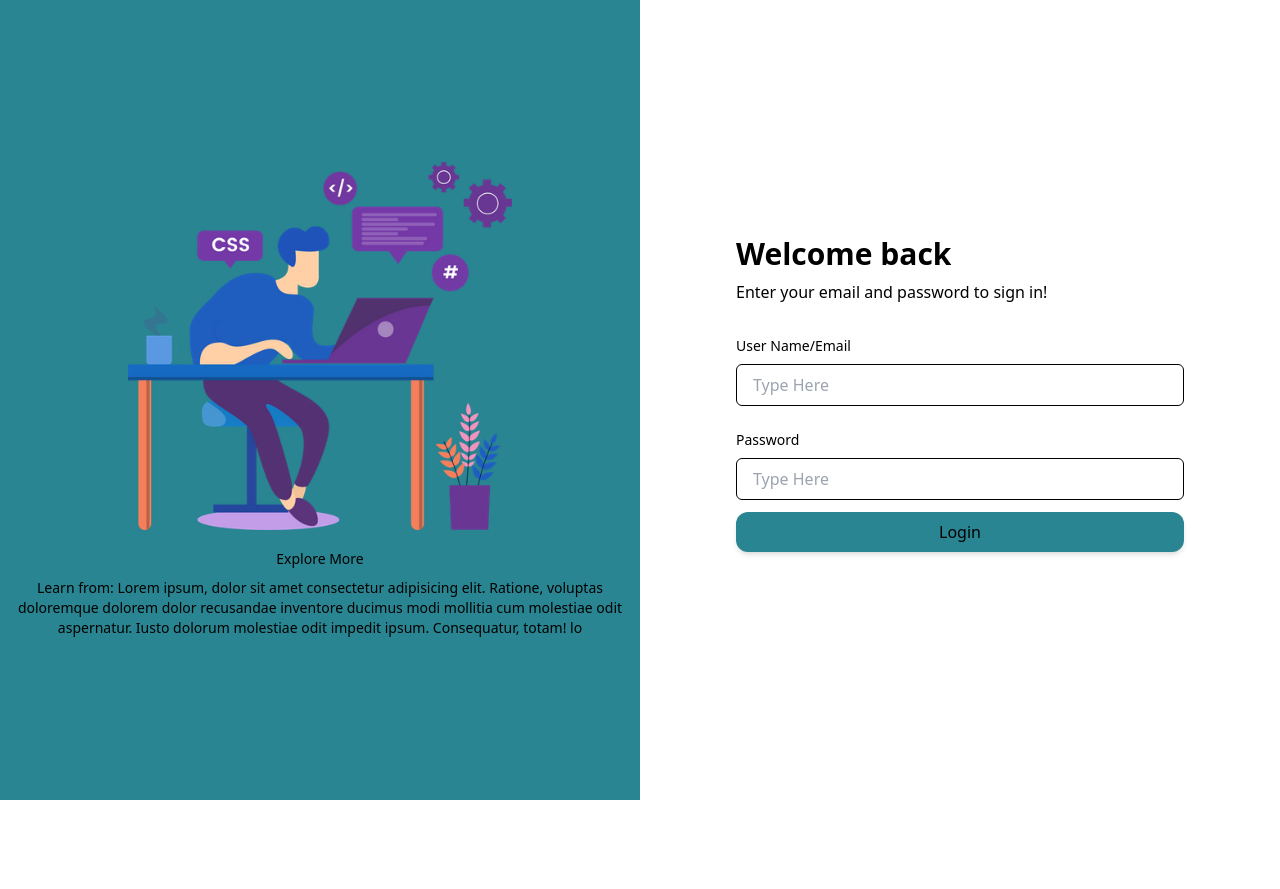
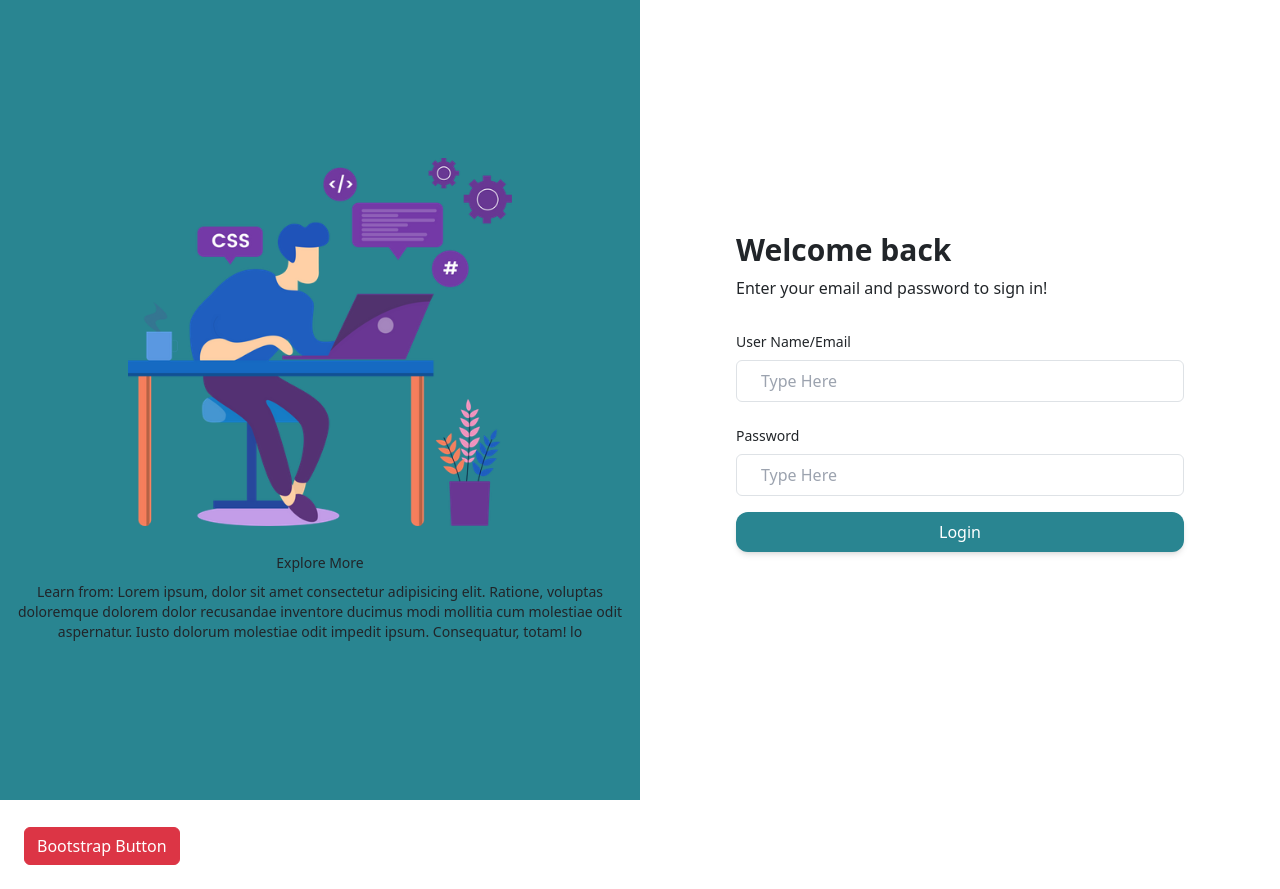
Before and after one commit to Nogaaaa/internship, an Angular app: page / in a window 1280 px wide. Before the commit the page ends 800 px from the top, so only its background shows below. Built offline with nearby package versions, Linux system fonts and the light colour scheme.

Commit message:
testing bs and tw

```diff
--- a/angular.json
+++ b/angular.json
@@ -100,7 +100,10 @@
             "styles": [
               "src/styles.scss"
             ],
-            "scripts": []
+           "scripts": [
+  "node_modules/@popperjs/core/dist/umd/popper.min.js",
+  "node_modules/bootstrap/dist/js/bootstrap.min.js"
+]
 
           }
         }
--- a/package.json
+++ b/package.json
@@ -21,6 +21,8 @@
     "@angular/platform-server": "^19.1.0",
     "@angular/router": "^19.1.0",
     "@angular/ssr": "^19.1.5",
+    "@popperjs/core": "^2.11.8",
+    "bootstrap": "^5.3.3",
     "express": "^4.18.2",
     "rxjs": "~7.8.0",
     "tslib": "^2.3.0",
--- a/src/app/login/login.component.ts
+++ b/src/app/login/login.component.ts
@@ -153,6 +153,16 @@ import { MainButtonComponent } from "../components/main-button/main-button.compo
     </div>
   </div>
 </div>
+
+<!-- testing bootstrap and tailwind -->
+
+<!-- Use Tailwind for layout and spacing -->
+<div class="container mx-auto p-4">
+  <!-- Use Bootstrap for a button -->
+  <button class="btn btn-danger">Bootstrap Button</button>
+  <!-- Use Tailwind for a button -->
+  <button class="bg-blue-500 text-white px-4 py-2 rounded">Tailwind Button</button>
+</div>
   `,
   styles: [],
 })
--- a/src/styles.scss
+++ b/src/styles.scss
@@ -2,3 +2,4 @@
 @tailwind base;
 @tailwind components;
 @tailwind utilities;
+@import "bootstrap/dist/css/bootstrap.min.css";
```
Also changed, not shown: 1 other file (tests, documents, lock files or other folders).
